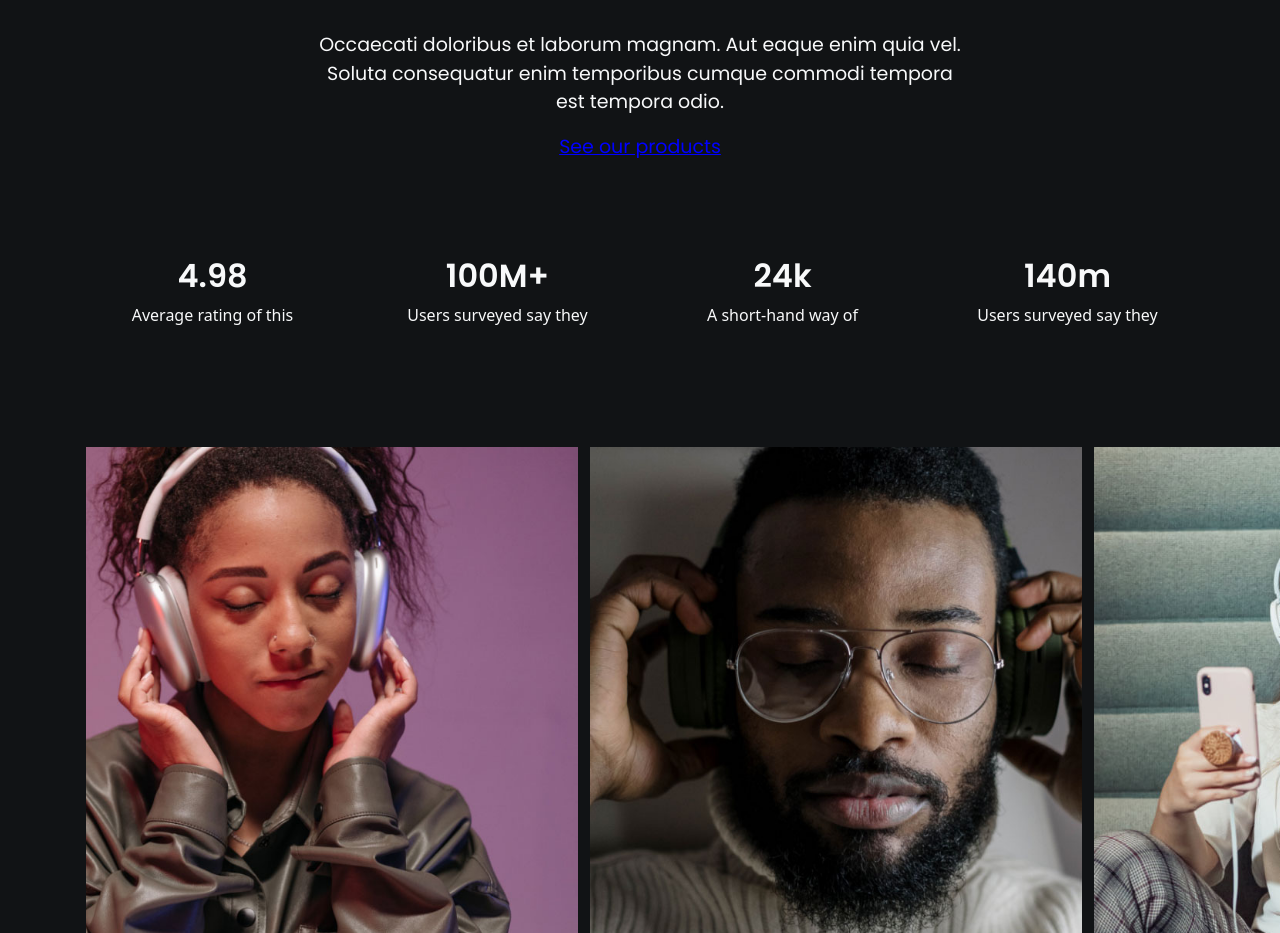
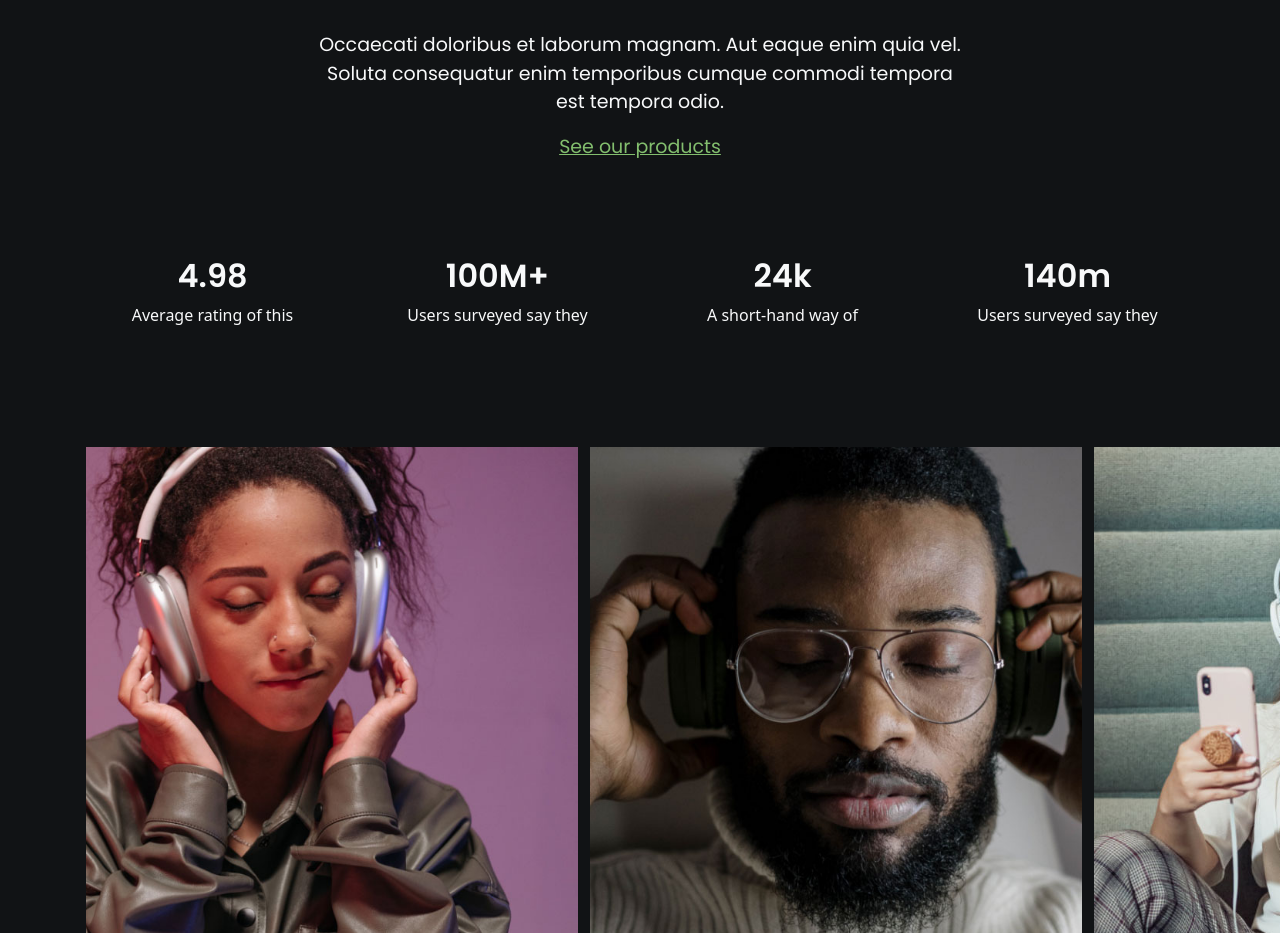
Before and after one commit to PrasathAmbrose/E-Commerce-site, a plain HTML site: page index.html in a window 1280 px wide. Shown: the part 2820-3753 px from the top of the page. Drawn offline with nearby package versions, Linux system fonts and the light colour scheme.

Commit message:
Update index.html

```diff
--- a/index.html
+++ b/index.html
@@ -746,7 +746,7 @@
               </p>
             </div>
             <div class="row">
-              <a href="" style="color: blue">See our products</a>
+              <a href="" style="color: #83be6e">See our products</a>
             </div>
           </article>
         </div>
```
